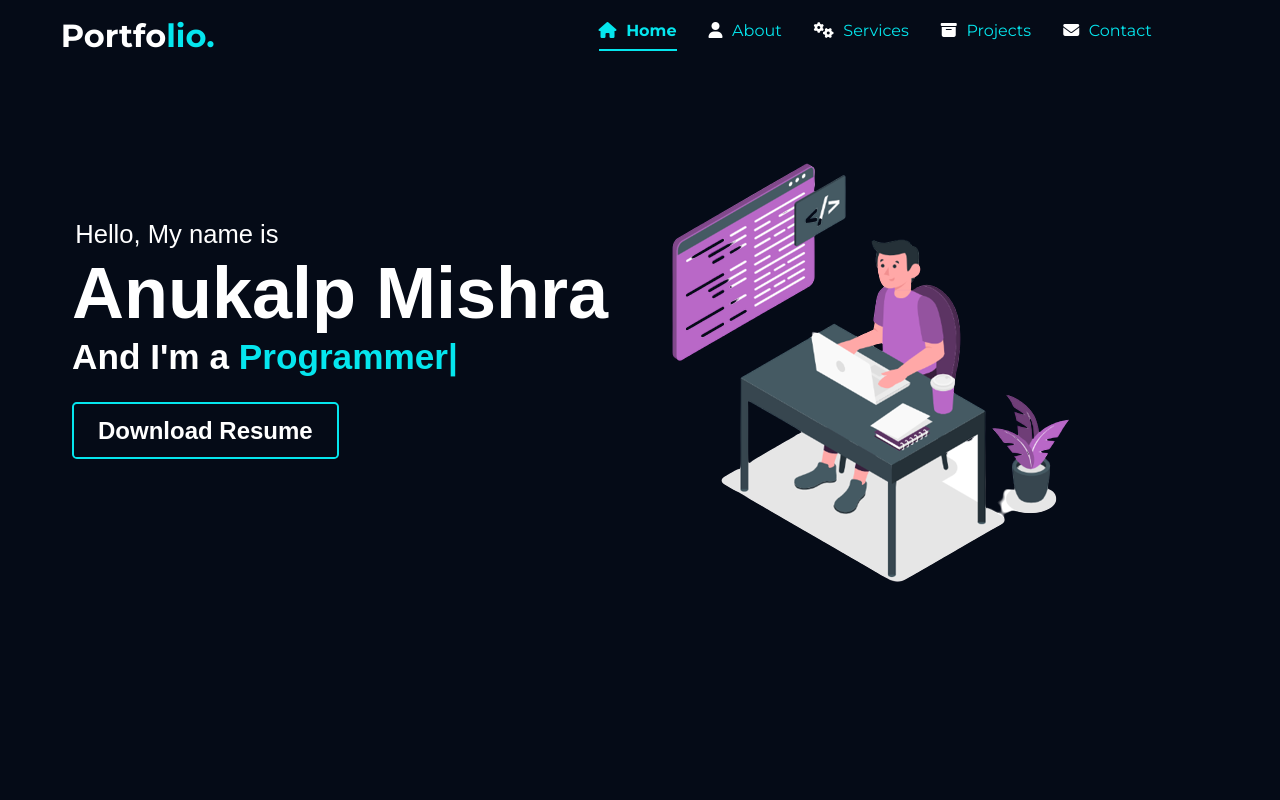
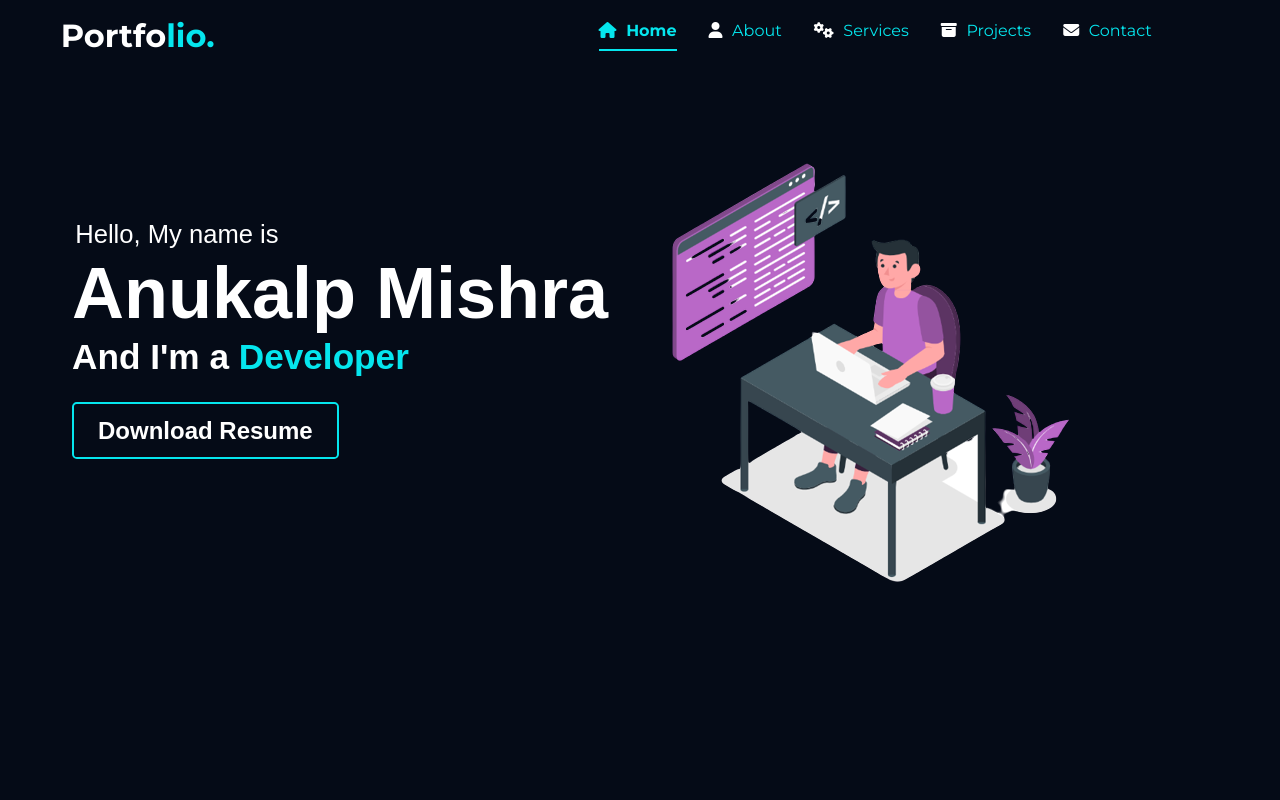
Before and after one commit to anukalp-mishra/React-Portfolio, a React (Create React App) app: page / in a window 1280 px wide. Shown: the top 800 px of the page. Built offline with nearby package versions, Linux system fonts and the light colour scheme.

Commit message:
Update index.js

```diff
--- a/public/index.js
+++ b/public/index.js
@@ -10,7 +10,7 @@ $(document).ready(function(){
 
     // typing animation
     var typed = new Typed(".typing",{
-      strings: ["Developer","Programmer","Blogger"],
+      strings: ["Engineer","Developer","Programmer"],
       typeSpeed: 100,
       backSpeed: 60,
       loop:true
```
